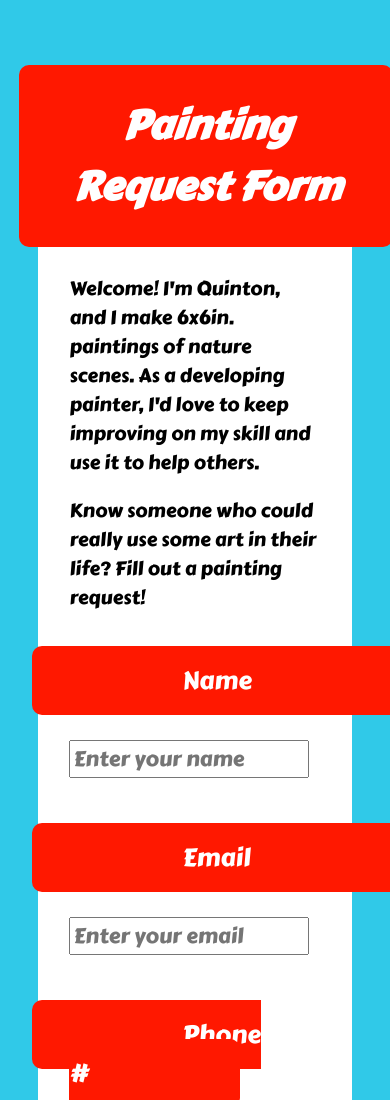
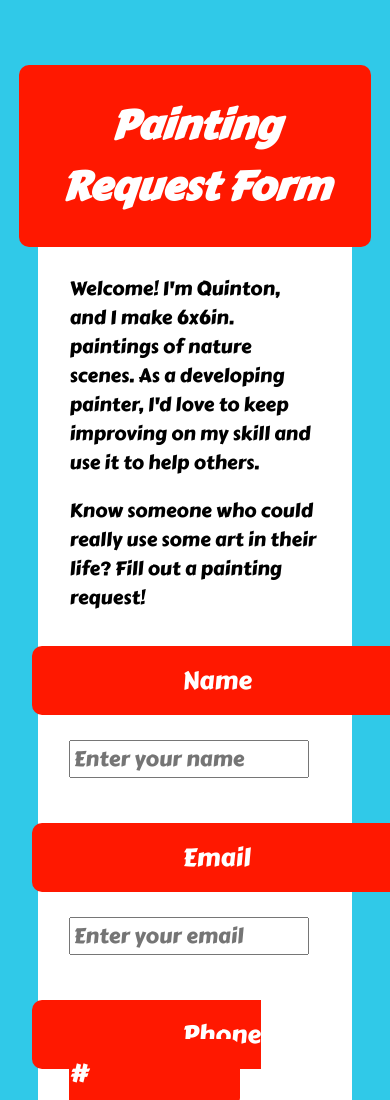
Before and after one commit to quintonqt/paintingForm, a plain HTML site: page index.html in a window 390 px wide. Shown: the top 1100 px of the page. Drawn offline with Linux system fonts and the light colour scheme.

Commit message:
fixed margins for title banner

```diff
--- a/style.css
+++ b/style.css
@@ -105,10 +105,10 @@ button:hover {
 }
 
 @media (max-width: 865px) {
-  h1 {
+  /*h1 {
     width: 100%;
   }
-
+*/
   #main-content {
     width: 100%;
   }
```
